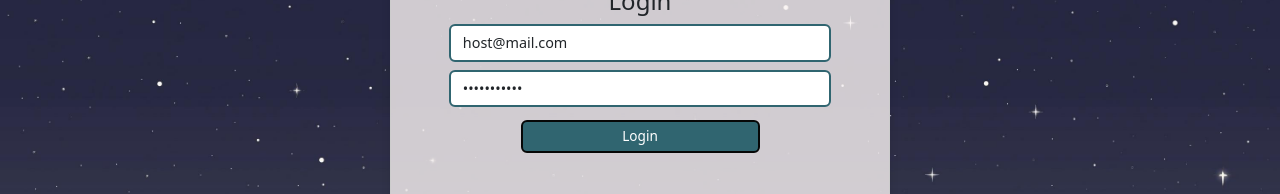
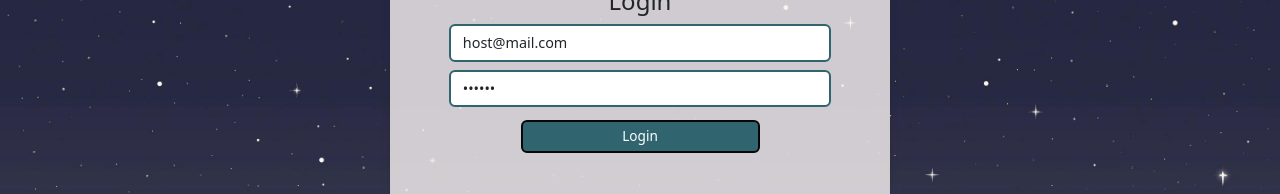
Before and after one commit to yarik89spb/personal-project, a React (Vite) app in the folder client/: page /login in a window 1280 px wide. Shown: the part 215-409 px from the top of the page. Built offline with nearby package versions, Linux system fonts and the light colour scheme; what chartjs-plugin-datalabels would draw is missing.

Commit message:
UPDATE: change password in README plus default password on front page

```diff
--- a/client/src/components/Login.tsx
+++ b/client/src/components/Login.tsx
@@ -10,7 +10,7 @@ export default function Login(){
   const [error, setError] = useState('');
   const [hasAccount, setHasAccount] = useState(true);
   const [email, setEmail] = useState('host@mail.com');
-  const [password, setPassword] = useState('ilovetaiwan');
+  const [password, setPassword] = useState('123456');
 
   const handleEmailChange = (e: ChangeEvent<HTMLInputElement>) => {
     setEmail(e.target.value);
```
Also changed, not shown: 2 other files (tests, documents, lock files or other folders).
